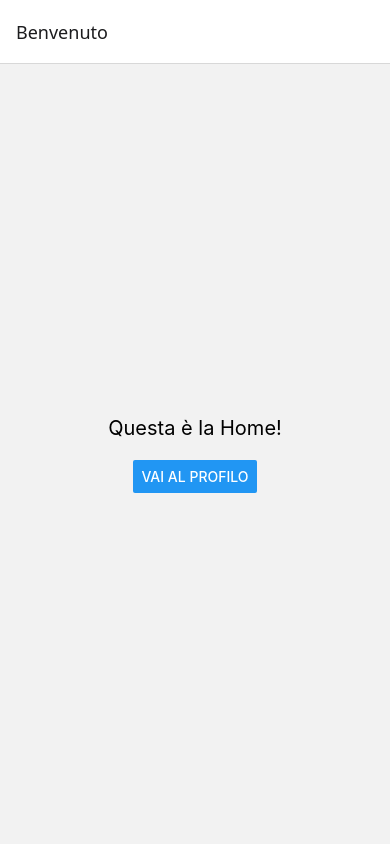
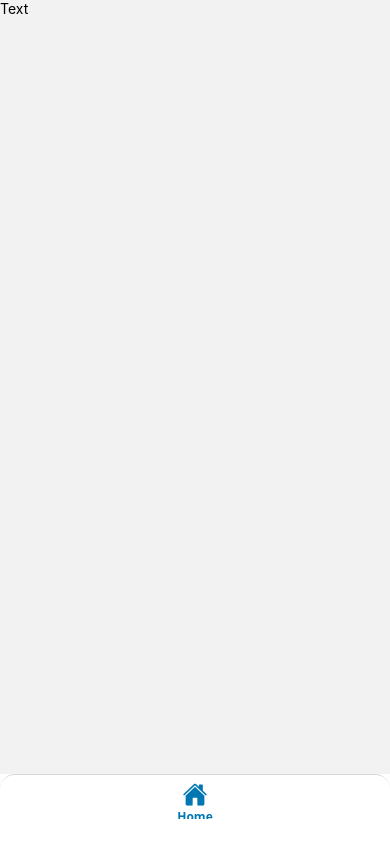
Before and after one commit to gianmarco-capoccia/TechTalkSG2025, a React Native app: screen / in a window 390 px wide. Built offline with nearby package versions, Linux system fonts and the light colour scheme.

Commit message:
added tab menu

```diff
--- a/src/App.js
+++ b/src/App.js
@@ -1,27 +1,54 @@
 import React from "react";
+import { createBottomTabNavigator } from "@react-navigation/bottom-tabs";
+import Ionicons from "react-native-vector-icons/Ionicons";
+import { SafeAreaView } from "react-native-safe-area-context";
+import { homePageStyle } from "./screens/styles/homePageStyle";
+import Main from "./screens/main";
 import { NavigationContainer } from "@react-navigation/native";
-import { createNativeStackNavigator } from "@react-navigation/native-stack";
+import { SafeAreaProvider } from "react-native-safe-area-context";
 
-import HomeScreen from "./screens/Home/HomeScreen";
-import ProfileScreen from "./screens/Profile/ProfileScreen";
-
-const Stack = createNativeStackNavigator();
+const Tab = createBottomTabNavigator();
 
 export default function App() {
+  const getTabMenuIcon = (route, focused, color, size) => {
+    let iconName;
+
+    if (route.name === "Home") {
+      iconName = focused ? "home" : "home-outline";
+    }
+
+    return (
+      <Ionicons
+        name={iconName}
+        size={size}
+        color={color}
+      />
+    );
+  };
+
   return (
-    <NavigationContainer>
-      <Stack.Navigator initialRouteName="Home">
-        <Stack.Screen
-          name="Home"
-          component={HomeScreen}
-          options={{ title: "Benvenuto" }}
-        />
-        <Stack.Screen
-          name="Profile"
-          component={ProfileScreen}
-          options={{ title: "Profilo" }}
-        />
-      </Stack.Navigator>
-    </NavigationContainer>
+    <>
+      <SafeAreaProvider>
+        <NavigationContainer>
+          <SafeAreaView style={homePageStyle.topSafeArea} />
+          <Tab.Navigator
+            screenOptions={({ route }) => ({
+              tabBarIcon: ({ focused, color, size }) =>
+                getTabMenuIcon(route, focused, color, size),
+              tabBarStyle: homePageStyle.tabBar,
+              tabBarLabelStyle: homePageStyle.tabLabel,
+              tabBarActiveTintColor: "#0077b3",
+              tabBarInactiveTintColor: "#999999",
+              headerShown: false
+            })}
+          >
+            <Tab.Screen
+              name="Home"
+              component={Main}
+            />
+          </Tab.Navigator>
+        </NavigationContainer>
+      </SafeAreaProvider>
+    </>
   );
 }
```
